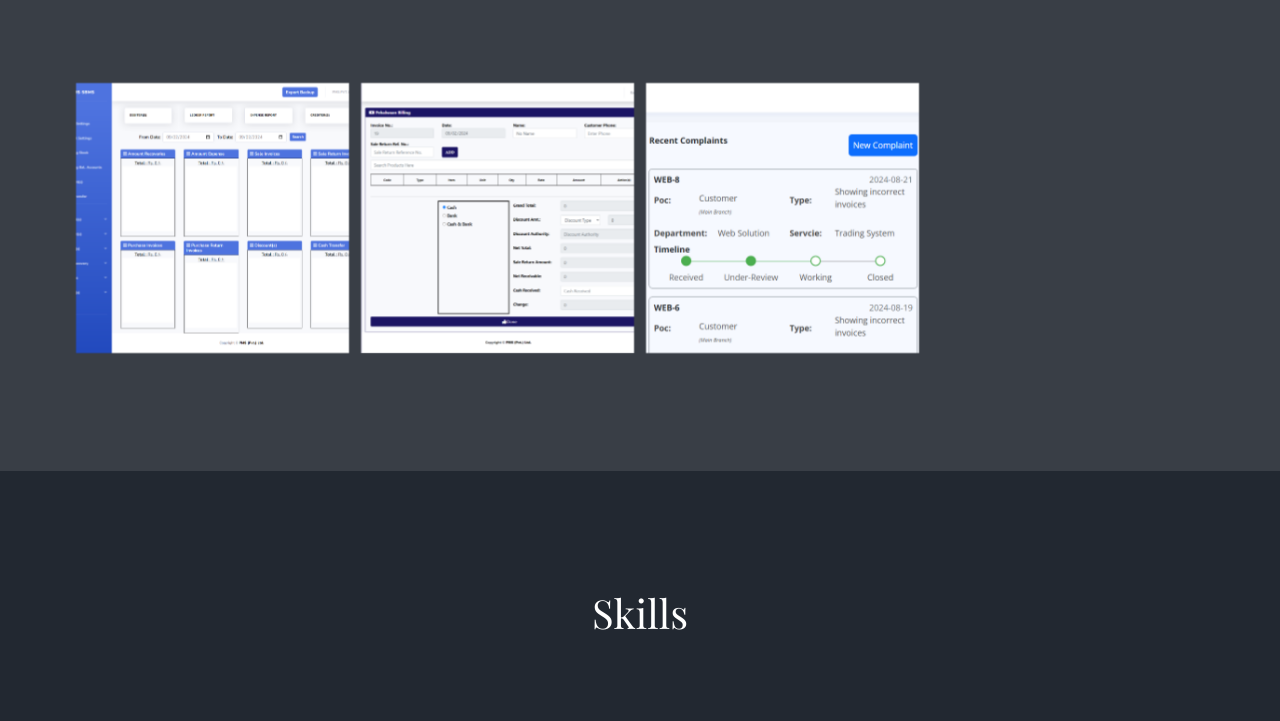
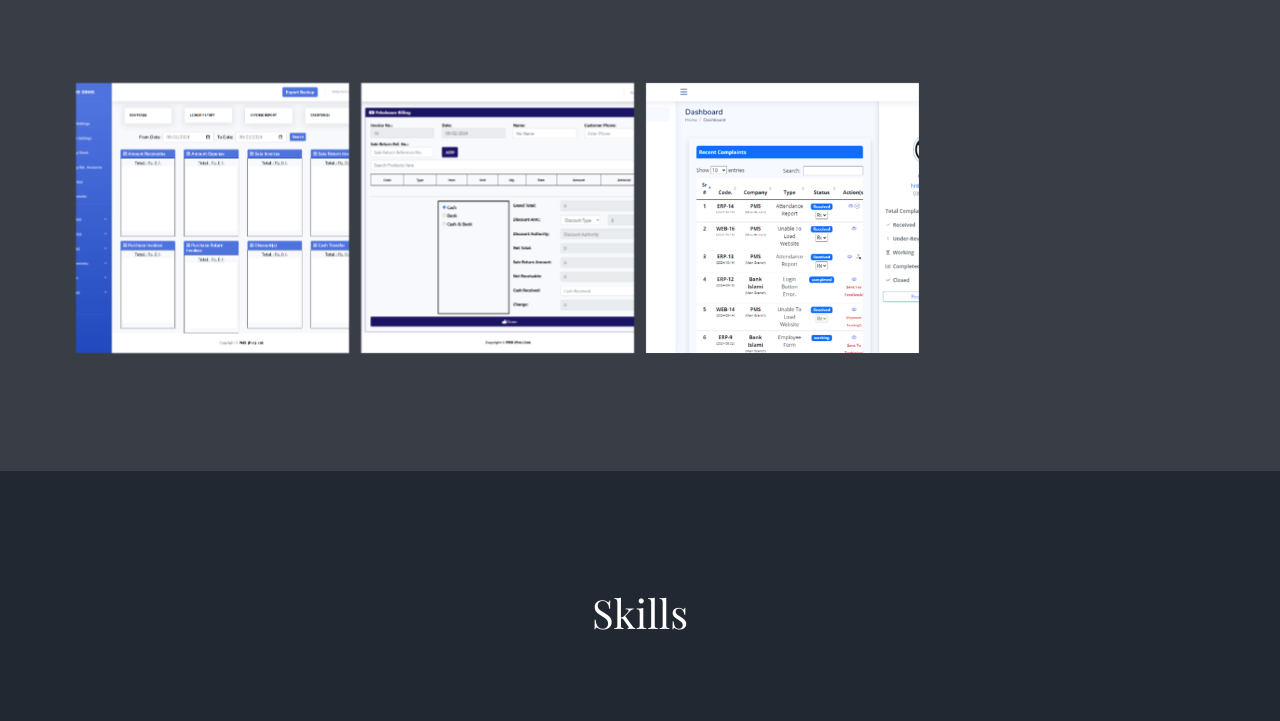
Before and after one commit to eman-abid/profile, a plain HTML site: page index.html in a window 1280 px wide. Shown: the part 2455-3176 px from the top of the page. Drawn offline with nearby package versions, Linux system fonts and the light colour scheme; a web font is replaced by a local one.

Commit message:
Update index.html

```diff
--- a/index.html
+++ b/index.html
@@ -215,7 +215,7 @@
 							</div>
 						</div>
 						<div class="col-md-3 text-center col-padding animate-box">
-							<div class="work" style="background-image: url(images/comp1.png);">
+							<div class="work" style="background-image: url(images/comp.png);">
 								<div class="desc">
 									<h3>Customer Service</h3>
 									<span>Web portal that can manage customer services and complaints with multiple access levels.</span>
```
